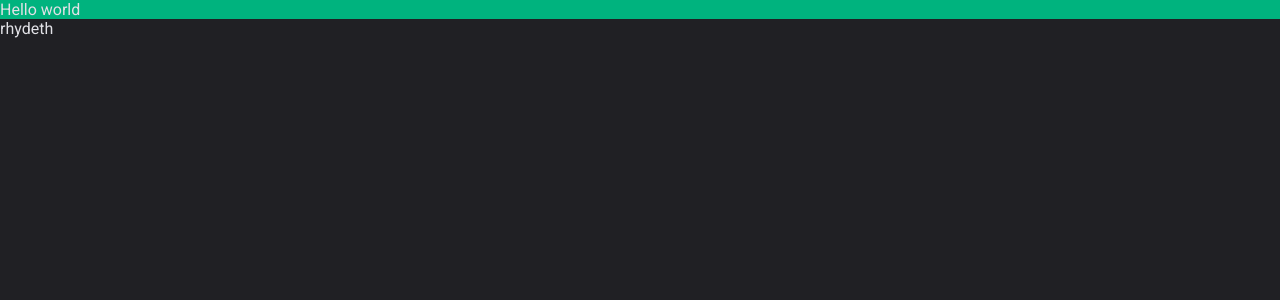
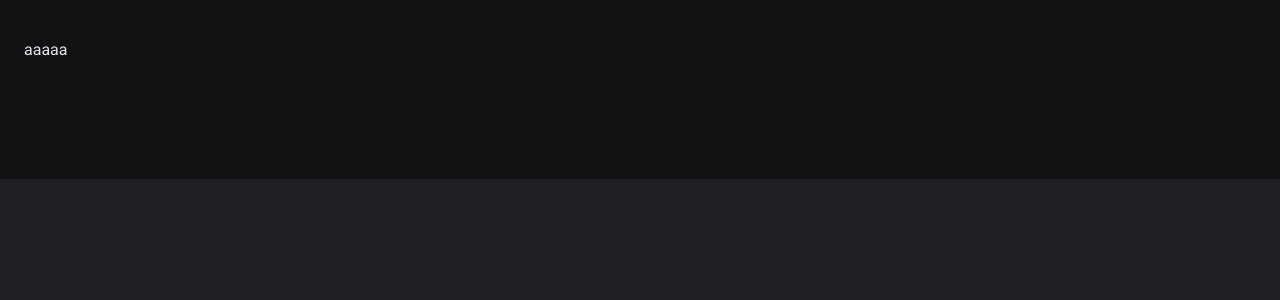
Before and after one commit to lucasdebeterco/dt-money, a React (Vite) app: page / in a window 1280 px wide. Shown: the top 300 px of the page. Built offline with nearby package versions, Linux system fonts and the light colour scheme.

Commit message:
creating inital components

```diff
--- a/src/App.tsx
+++ b/src/App.tsx
@@ -1,10 +1,9 @@
+import { Transactions } from './pages/Transactions'
+
 export function App() {
   return (
     <>
-      <div className="bg-green-300">Hello world</div>
-      <button>
-        rhydeth
-      </button>
+      <Transactions />
     </>
   )
 }
--- /dev/null
+++ b/src/components/Header/index.tsx
@@ -0,0 +1,9 @@
+export function Header() {
+  return (
+    <header className="bg-gray-900 pb-[7.5rem] pt-[2.5rem]">
+      <div className="mx-auto w-[min(70rem,100%_-_2rem)] w-full px-[1.5rem]">
+        aaaaa
+      </div>
+    </header>
+  )
+}
--- /dev/null
+++ b/src/pages/Transactions/index.tsx
@@ -0,0 +1,9 @@
+import { Header } from '../../components/Header'
+
+export function Transactions() {
+  return (
+    <div>
+      <Header />
+    </div>
+  )
+}
```
Also changed, not shown: src/assets/logo.svg (added).
